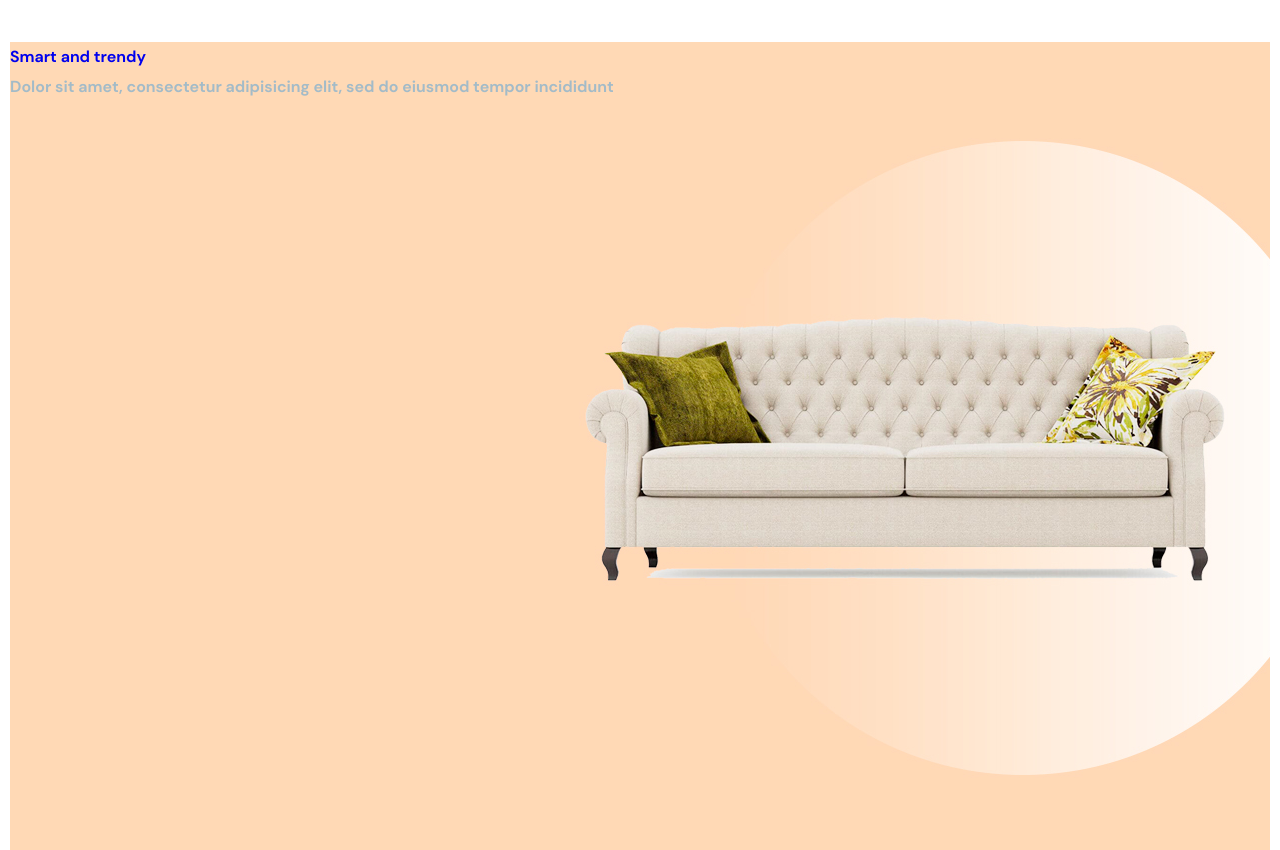
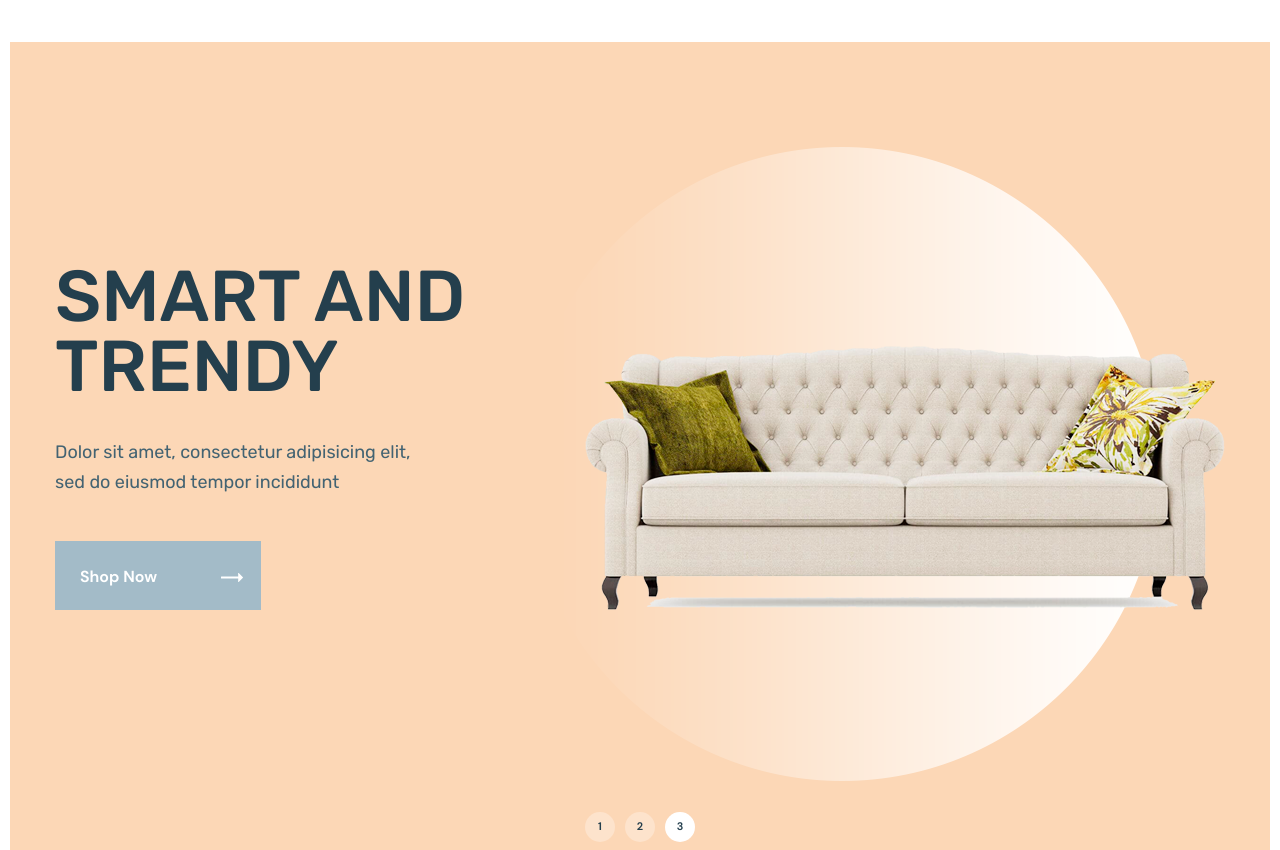
Before and after one commit to chekhunov/glee, a website: page app/index.html in a window 1280 px wide. Shown: the part 102-952 px from the top of the page. Drawn offline with nearby package versions, Linux system fonts and the light colour scheme; files that its build step writes are made by us from their sources.

Commit message:
added header-slider

```diff
--- a/app/index.html
+++ b/app/index.html
@@ -112,21 +112,77 @@
 
     <div class="header-slider">
 
-      <div class="header-slider__item" style="background-image: url(/images/slider-bg.jpg);">
+      <div class="container">
 
-        <div class="slider-blog__about">
+        <div class="header-slider__inner">
 
-          <a class="slider-blog__item-link" href="#">
+          <div class="header-slider__item">
 
-            <p class="slider-blog__item-title">
-              Smart and trendy
-            </p>
+            <div class="header-slider__about">
 
-          </a>
+              <p class="header-slider__title">
+                Smart and trendy
+              </p>
 
-          <p class="slider-blog__item-descr">
-            Dolor sit amet, consectetur adipisicing elit, sed do eiusmod tempor incididunt
-          </p>
+              <p class="header-slider__descr">
+                Dolor sit amet, consectetur adipisicing elit, sed do eiusmod tempor incididunt
+              </p>
+
+              <a class="header-slider__link" href="#">
+                Shop Now
+              </a>
+
+            </div>
+
+            <img class="header-slider__img" src="images/slider/photo.png" alt="photo slider">
+
+          </div>
+
+
+
+          <div class="header-slider__item">
+
+            <div class="header-slider__about">
+
+              <p class="header-slider__title">
+                Smart and trendy
+              </p>
+
+              <p class="header-slider__descr">
+                Dolor sit amet, consectetur adipisicing elit, sed do eiusmod tempor incididunt
+              </p>
+
+              <a class="header-slider__link" href="#">
+                Shop Now
+              </a>
+
+            </div>
+
+            <img class="header-slider__img" src="images/slider/photo.png" alt="">
+
+          </div>
+
+          <div class="header-slider__item">
+
+            <div class="header-slider__about">
+
+              <p class="header-slider__title">
+                Smart and trendy
+              </p>
+
+              <p class="header-slider__descr">
+                Dolor sit amet, consectetur adipisicing elit, sed do eiusmod tempor incididunt
+              </p>
+
+              <a class="header-slider__link" href="#">
+                Shop Now
+              </a>
+
+            </div>
+
+            <img class="header-slider__img" src="images/slider/photo.png" alt="">
+
+          </div>
 
         </div>
 
--- a/app/js/main.js
+++ b/app/js/main.js
@@ -1,3 +1,9 @@
 $(function () {
-
+  $(".header-slider__inner").slick({
+    dots: true,
+    arrows: false,
+    fade: true,
+    autoplay: true,
+    autoplaySpeed: 2000,
+  });
 });
--- /dev/null
+++ b/app/scss/_libs.scss
@@ -0,0 +1 @@
+@import '../../node_modules/slick-carousel/slick/slick.scss'
--- a/app/scss/style.scss
+++ b/app/scss/style.scss
@@ -1,6 +1,7 @@
 @import "vars"; //переменные для цвета для шрифта
 @import "fonts"; // подключение шрифтов
 @import "reset"; //сброс всех стилей
+@import "libs"; //подключение сторонних библиотек
 @import "global"; // подключение глобальных стилей типо reset.css, то что на body для сылок
 
 .header {
@@ -137,12 +138,79 @@
 }
 
 .header-slider {
+  display: table;
+  width: 100%;
+  padding-top: 220px;
+  padding-bottom: 45px;
+  background-image: url("../images/slider/ellipse-bg.png");
+  background-repeat: no-repeat;
+  background-position: 83%;
+  background-color: #fcd7b6;
+
   &__item {
-    min-height: 820px;
-    background-repeat: no-repeat;
-    background-position: center center;
-    background-size: cover;
-    text-align: left;
+    display: table-cell;
+    margin-bottom: 200px;
+  }
+  &__title {
+    max-width: 440px;
+    margin-bottom: 35px;
+    font-size: 72px;
+    line-height: 70px;
+    text-transform: uppercase;
+    color: $title;
+    @extend %rubik-500;
+  }
+  &__descr {
+    max-width: 380px;
+    margin-bottom: 65px;
+    font-size: 18px;
+    line-height: 30px;
+    color: #436372;
+    @extend %rubik-400;
+  }
+  &__link {
+    padding: 25px 18px 23px 25px;
+    background-color: #a3bbc8;
+    color: #fff;
+  }
+  &__link::after {
+    content: url("../images/slider/arrow-btn.svg");
+    margin-left: 60px;
+  }
+  &__img {
+    margin-top: -21%;
+    float: right;
+  }
+
+  .slick-dots {
+    display: flex;
+    justify-content: center;
+    li {
+      padding: 0 5px;
+      button {
+        width: 30px;
+        height: 30px;
+        font-size: 11px;
+        line-height: 9px;
+        background-color: #fde3cc;
+        color: $title;
+        border: none;
+        border-radius: 50%;
+      }
+      button:focus {
+        outline: dotted var(--outline-color);
+      }
+      &.slick-active {
+        button {
+          width: 30px;
+          height: 30px;
+          font-size: 11px;
+          line-height: 9px;
+          background-color: #fff;
+          border-radius: 50%;
+        }
+      }
+    }
   }
 }
 
--- a/gulpfile.js
+++ b/gulpfile.js
@@ -33,6 +33,7 @@ function styles() {
 function scripts() {
   return src([
     'node_modules/jquery/dist/jquery.js',
+    'node_modules/slick-carousel/slick/slick.js',
     'app/js/main.js'
   ])
     .pipe(concat("main.min.js"))
--- a/package.json
+++ b/package.json
@@ -408,7 +408,8 @@
     "gulp-sass": "^4.1.0",
     "gulp-sass-glob": "^1.1.0",
     "gulp-uglify": "^3.0.2",
-    "jquery": "^3.5.1"
+    "jquery": "^3.5.1",
+    "slick-carousel": "^1.8.1"
   },
   "scripts": {
     "test": "echo \"Error: no test specified\" && exit 1"
```
Also changed, not shown: app/images/slider/arrow-btn.svg (added), app/images/slider/ellipse-bg.png (added), app/images/slider/photo.png (added), app/js/main.min.js.
